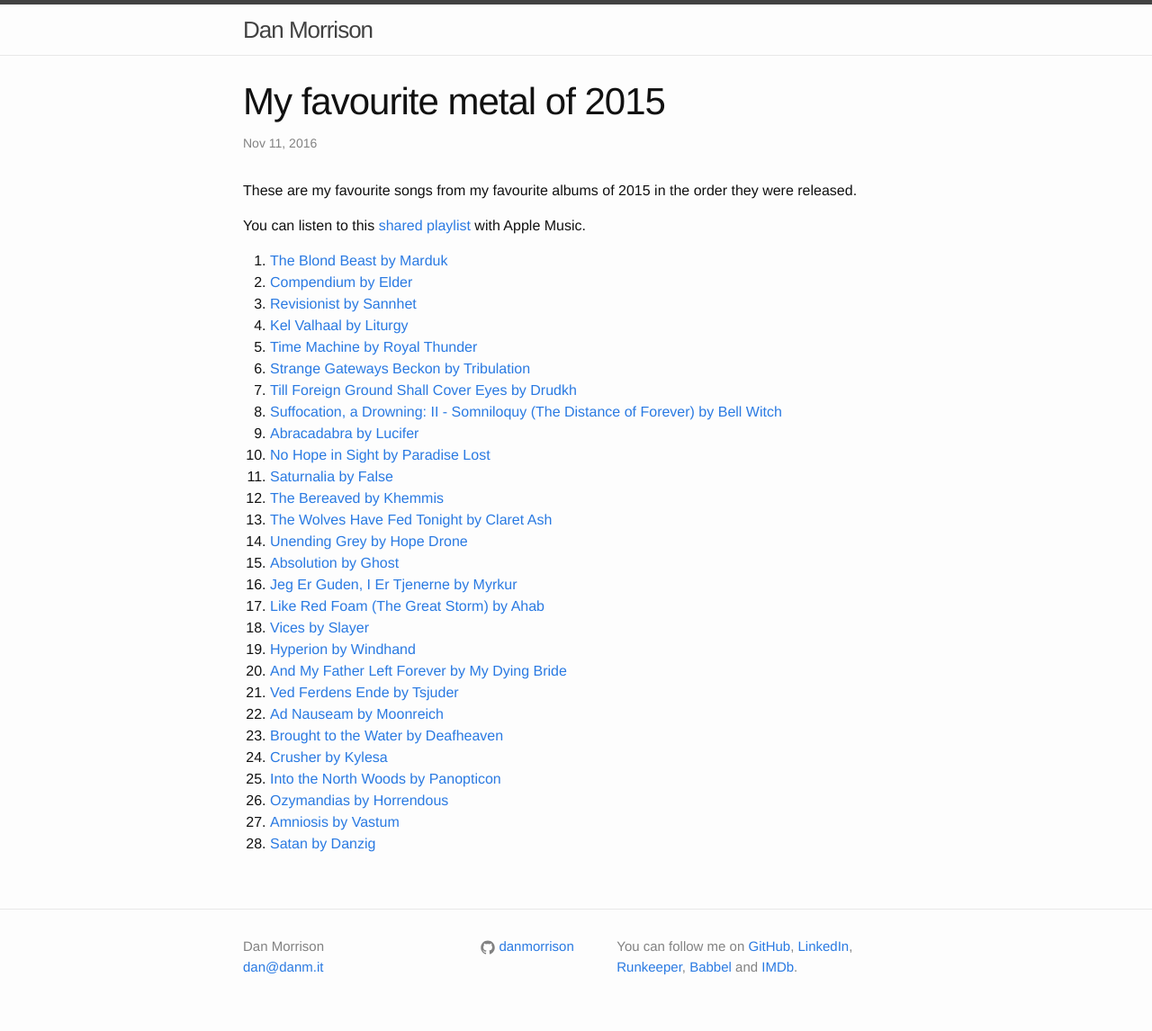
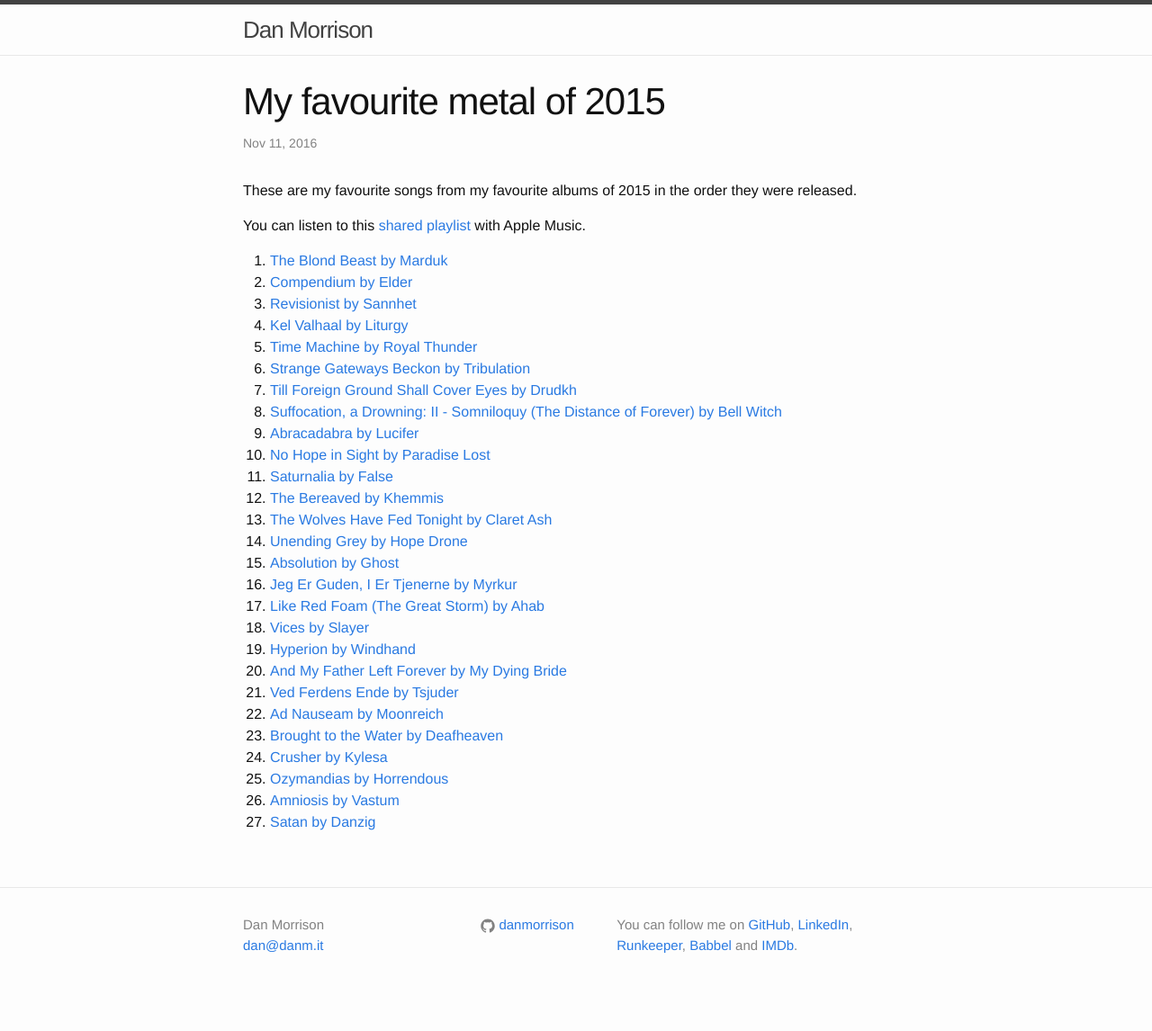
Before and after one commit to danmorrison/danmorrison.github.io, a Jekyll site: the page built from _posts/2016-11-11-metal-2015.md, in a window 1280 px wide. Shown: the whole page at 90% size. Built offline with Jekyll 4.4.1, drawn with Linux system fonts in a browser that asks for light colours; after the commit the page ends 1122 px from its top, so only the background shows below that.

Commit message:
Remove Into the North Woods

```diff
--- a/_posts/2016-11-11-metal-2015.md
+++ b/_posts/2016-11-11-metal-2015.md
@@ -34,7 +34,6 @@
 1. [Ad Nauseam by Moonreich](https://itunes.apple.com/album/id1027433870?i=1027434483) <!-- 2015-09-19 -->
 1. [Brought to the Water by Deafheaven](https://itun.es/au/exa98?i=1022625621) <!-- 2015-10-02 -->
 1. [Crusher by Kylesa](https://itunes.apple.com/album/id1022827496?i=1022827498) <!-- 2015-10-02 -->
-1. [Into the North Woods by Panopticon](https://itunes.apple.com/album/id1039055725?i=1039055732) <!-- 2015-10-16 -->
 1. [Ozymandias by Horrendous](https://itunes.apple.com/album/id1038149683?i=1038149688) <!-- 2015-10-30 -->
 1. [Amniosis by Vastum](https://itunes.apple.com/album/id1046139574?i=1046139653) <!-- 2015-11-03 -->
 1. [Satan by Danzig](https://itunes.apple.com/album/id1049822997?i=1049823781) <!-- 2015-11-27 -->
```
